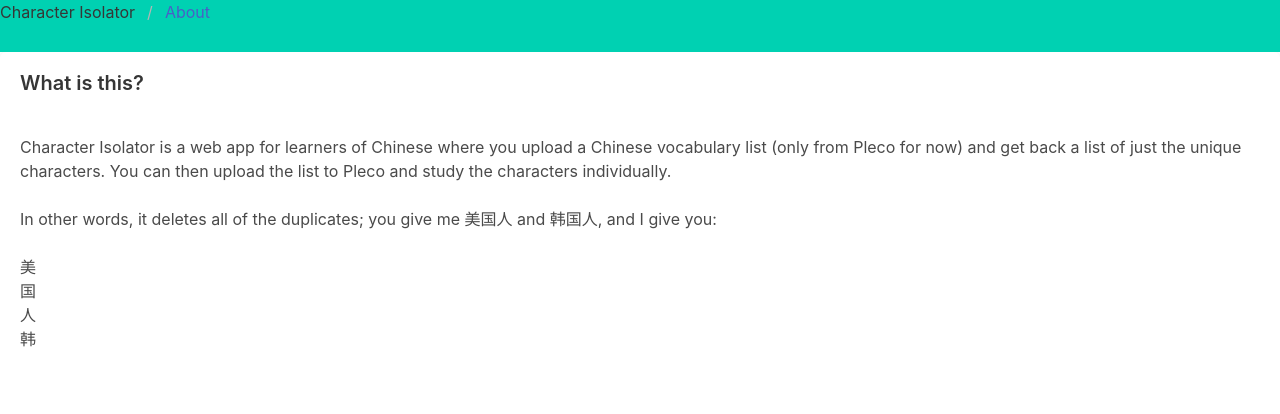
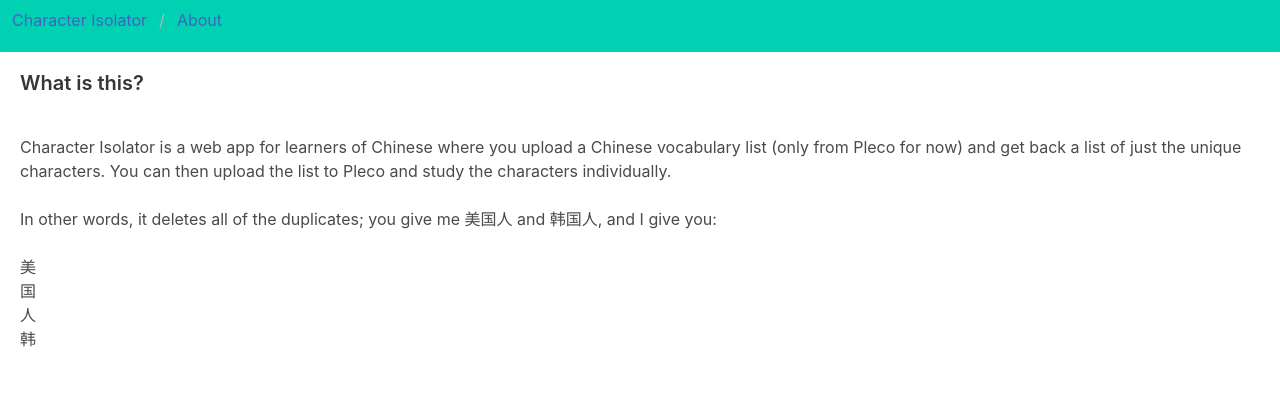
Before and after one commit to coryfitz/Character-Isolator, a Django app: page /converter/about in a window 1280 px wide. Shown: the top 414 px of the page. Run offline with Django 3.2, Linux system fonts and the light colour scheme.

Commit message:
Temporary File Storage and Improved Navbar Layout

```diff
--- a/mysite/converter/templates/converter/base.html
+++ b/mysite/converter/templates/converter/base.html
@@ -8,14 +8,16 @@
 <body>
   <div class="navbar is-primary is-fixed-top">
     <div class="navbar-start">
-      <nav class="breadcrumb" aria-label="breadcrumbs" id="navbar_crumbs">
+      <div class="pt-2">
+        <nav class="breadcrumb" aria-label="breadcrumbs" id="navbar_crumbs">
           <ul>
-            <li><a href="{% url 'index'%}">Character Isolator</a></li>
+            <li><a class="pl-3" href="{% url 'index'%}">Character Isolator</a></li>
             <li><a href="{% url 'converter:about'%}">About</a></li>
           </ul>
         </nav>
       </div>
     </div>
+  </div>
   {% block content %}{% endblock content %}
 </main>
 </body>
```
Also changed, not shown: 7 other files.
